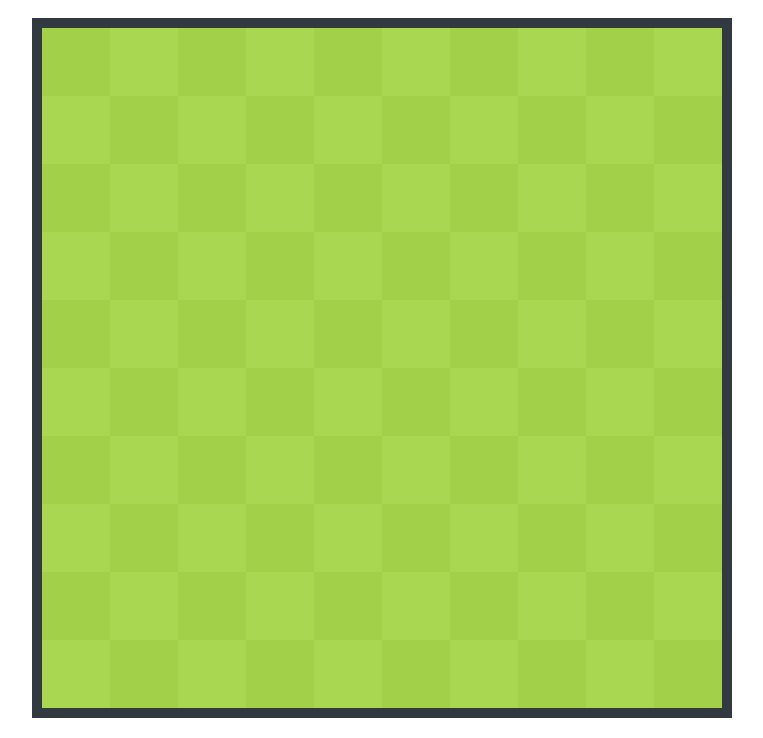
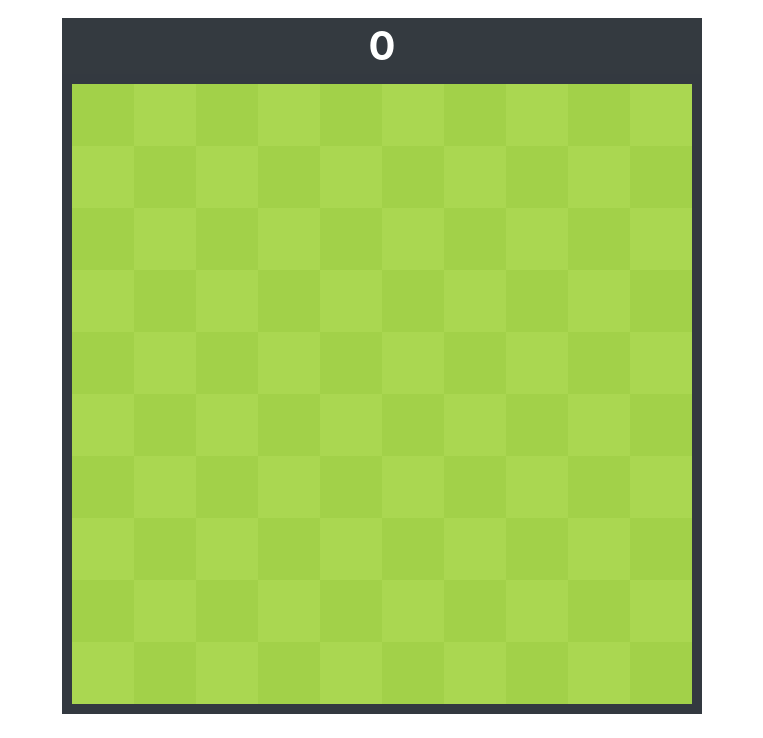
Before and after one commit to lewisjluck/MineSweeper, a Flask app: template templates/play.html in a window 1280 px wide. Shown: the part 62-800 px from the top of the page, without its empty margins (258-1021 px from the left). Run offline with Flask 2, Linux system fonts and the light colour scheme; the template is opened without the code that fills it: most values are stand-ins (such as "Sample title", 1, 10 or a date in 2020); some libraries are stand-ins or nearby versions.

Commit message:
Version 1.2 Added bomb functionality, timer, eliminated flag bugs. TODO: fix 1 missed bomb

```diff
--- a/static/detail.css
+++ b/static/detail.css
@@ -32,11 +32,23 @@ main {
   background-color: rgb(229, 194, 159);
 }
 
+.timer {
+  width: 80vmin;
+  margin: auto;
+  color: white;
+  text-align: center;
+  line-height: 5vmin;
+  font-size: 5vmin;
+  justify-content: center;
+  display: flex;
+  align-items: center;
+  font-weight: bold;
+  padding: 1vmin;
+}
+
 .grid {
-  max-width: 700px;
-  max-height: 700px;
-  width: 80vw;
-  height: 80vw;
+  width: 80vmin;
+  height: 80vmin;
   margin: auto;
   border: solid;
   border-width: 10px;
@@ -53,6 +65,13 @@ main {
 
 .flag {
   background-image: url("../static/flag_icon.png");
+}
+
+.bomb {
+  background-image: url("../static/bomb.png");
+}
+
+.image {
   background-repeat: no-repeat;
   background-position: center;
   position: relative;
--- a/static/game-support.js
+++ b/static/game-support.js
@@ -66,12 +66,6 @@ function getGrid(d, p) {
   return grid
 }
 
-function plantFlag(grid, revealed) {
-  if (!revealed.includes($(this).attr("id"))) {
-    $(this).toggleClass("flag");
-  }
-}
-
 function revealTile(id, grid) {
   if ($("#" + id).hasClass("g")) {
     $("#" + id).addClass("l-b");
@@ -108,9 +102,6 @@ function revealTile(id, grid) {
     case '8':
       colour = "silver";
       break;
-    case '*':
-      //game over bro!
-      break;
     default:
       break;
   }
@@ -121,12 +112,10 @@ function revealTile(id, grid) {
 function getGaps(grid, d) {
   masterGaps = [];
   for (i = 0; i < grid.length; i++) {
-    already = undefined;
+    already = false;
     for (j = 0; j< masterGaps.length; j++) {
       if (masterGaps[j].includes(i)) {
         already = true;
-      } else {
-        already = false;
       }
     }
     if (grid[i] == 0 && !already) {
@@ -311,3 +300,25 @@ function DFS(grid, i, gaps, d) {
   }
   return gaps;
 }
+
+function gameOver(grid, index) {
+  bombs = [];
+  for (i = 0; i < grid.length; i++) {
+    if (grid[i] == "*") {
+      bombs.push(i);
+    }
+  }
+  $("#" + index).addClass("bomb image");
+  bombs.splice((bombs.indexOf(index) - 2), 1);
+  timerStatus = setInterval(function () {
+    $("#" + bombs.splice((Math.round(Math.random * bombs.length), 0) - 1).toString()).addClass("bomb image");
+    if (bombs.length == 0 ) {
+      clearInterval(timerStatus);
+    }
+  }, 1000);
+
+}
+
+function revealZero(grid, index) {
+
+}
--- a/templates/play.html
+++ b/templates/play.html
@@ -3,7 +3,9 @@
 {% block title %}Play Minesweeper{% endblock %}
 
 {% block body %}
-
+  <div class="timer row bg-dark">
+    0
+  </div>
   <div oncontextmenu="return false;" class="grid container">
     {% for i in range(d) %}
       <div class="row">
@@ -46,15 +48,24 @@
         gaps = getGaps(grid, dimensions)
         console.log(gaps);
         count ++;
-      } else {
-        count ++;
+        timer = 0;
+        setInterval(function () {
+          $(".timer").text(timer.toString());
+          timer ++;
+        }, 1000);
       }
       id = $(this).attr("id")
-      if (!revealed.includes(id) || !flagged.includes(id)) {
+      if (!revealed.includes(id) && !flagged.includes(id)) {
         gapsArray = undefined;
         for (y = 0; y < gaps.length; y++) {
-          if (masterGaps[y].includes(parseInt(id))) {
-            gapsArray = y;
+          if (gaps[y].includes(parseInt(id)) && grid[parseInt(id)] == 0) {
+            for (i = 0; i < flagged.length; i++) {
+              if (gaps[y].includes(parseInt(flagged[i]))) {
+                $("#" + flagged[i].toString()).removeClass("flag");
+                flagged.pop(i);
+              }
+            }
+            gapsArray = y
           }
         }
         if (gapsArray != undefined) {
@@ -62,6 +73,8 @@
             revealTile(gaps[gapsArray][i].toString(), grid);
             revealed.push(gaps[gapsArray][i].toString());
           }
+        } else if (grid[parseInt(id)] == '*') {
+          gameOver(grid, id);
         } else {
           revealTile(id, grid);
           revealed.push(id);
@@ -69,8 +82,17 @@
       }
     });
     $(".col-sm").contextmenu(function() {
-      plantFlag.call(this, grid, revealed);
-      flagged.push($(this).attr("id"));
+      id = $(this).attr("id");
+      if (!revealed.includes(id)) {
+        if (flagged.includes(id)) {
+          flagged.pop(flagged.indexOf(id));
+          $(this).removeClass("flag image");
+        } else {
+          flagged.push(id);
+          $(this).addClass("flag image");
+        }
+      }
+
     });
   });
   </script>
```
Also changed, not shown: static/bomb.jpg (deleted), static/bomb.png (added).
